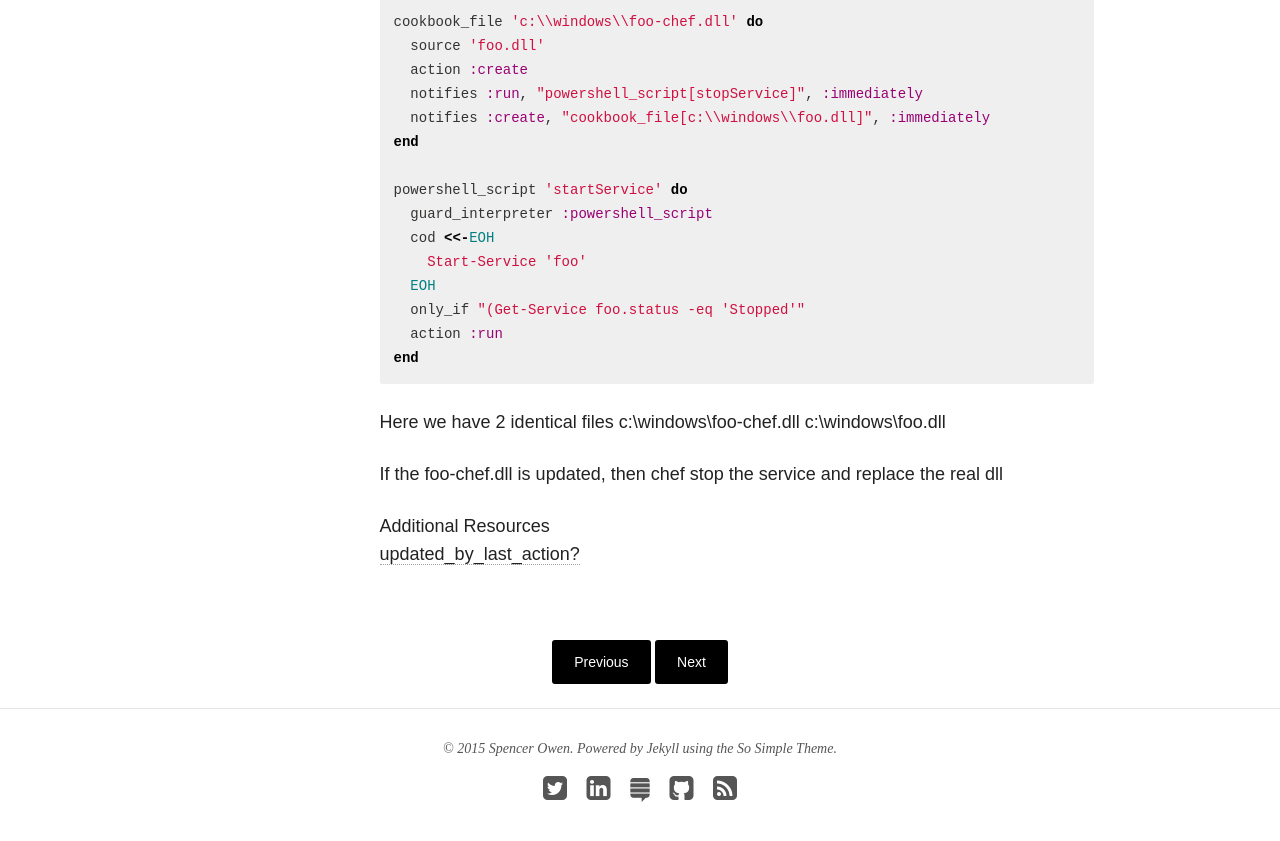
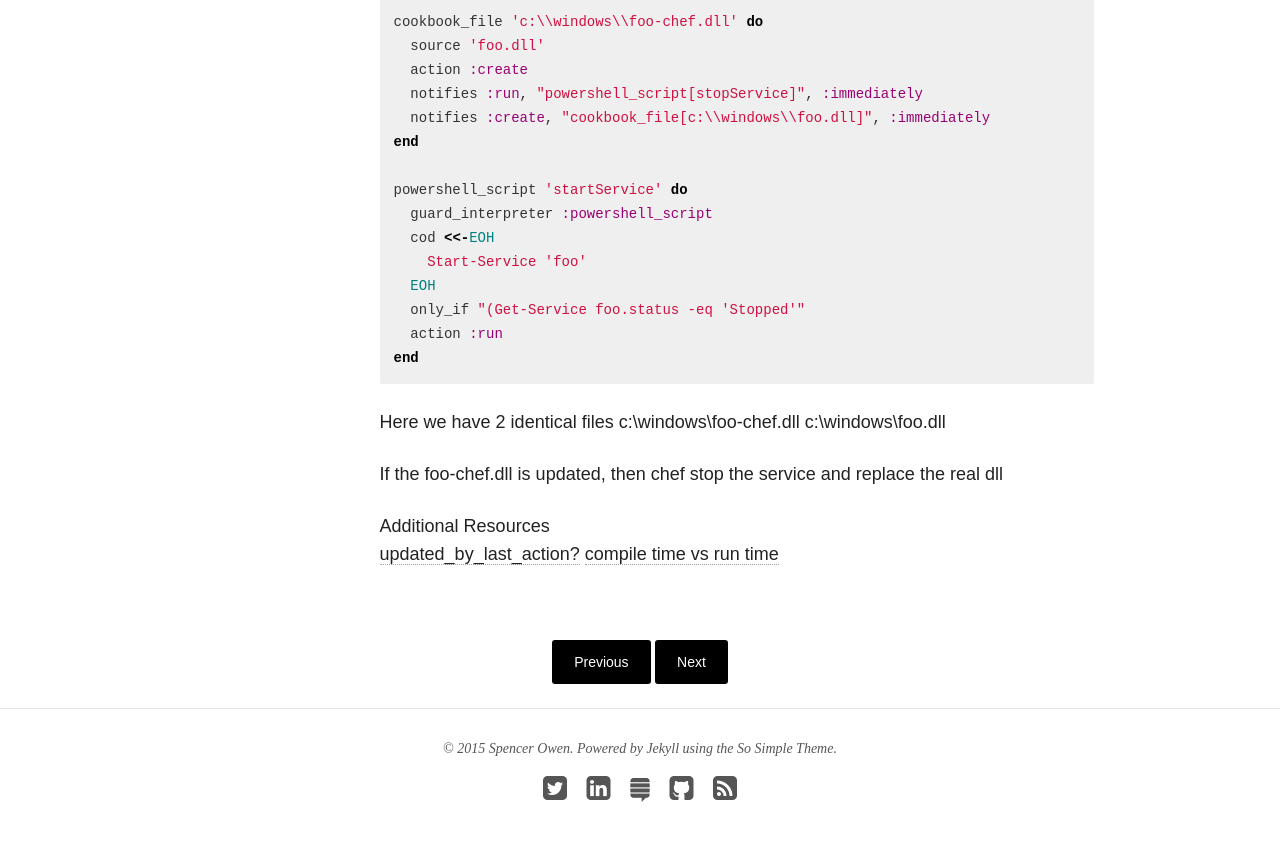
Before and after one commit to spuder/spuder.github.io, a Jekyll site: the page built from _posts/2015-08-08-chef-taste-tester-pattern.markdown, in a window 1280 px wide and 900 px high, scrolled down 1560 px. Shown: the top 841 px of the window. Built offline with Jekyll 4.4.1, drawn with Linux system fonts in a browser that asks for light colours; nearby versions of some CDN libraries; Markdown is read by kramdown in place of the engine named in the settings.

Commit message:
Updates taste-tester pattern

```diff
--- a/_posts/2015-08-08-chef-taste-tester-pattern.markdown
+++ b/_posts/2015-08-08-chef-taste-tester-pattern.markdown
@@ -61,3 +61,4 @@ If the foo-chef.dll is updated, then chef stop the service and replace the real
 
 Additional Resources
 [updated_by_last_action?](http://www.frankmitchell.org/2013/02/chef-events/)
+[compile time vs run time](http://stackoverflow.com/questions/25980820/please-explain-compile-time-vs-run-time-in-chef-recipes/26000270#26000270)
```
